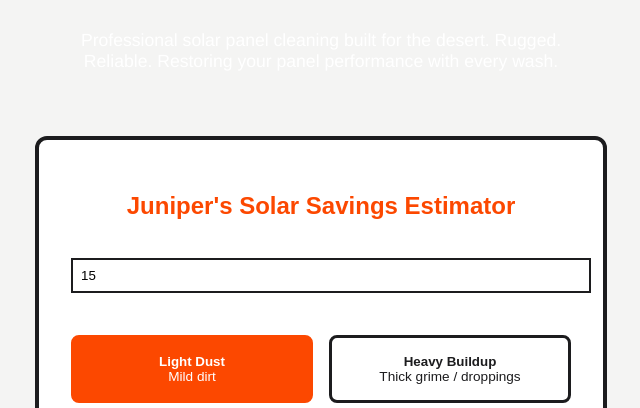
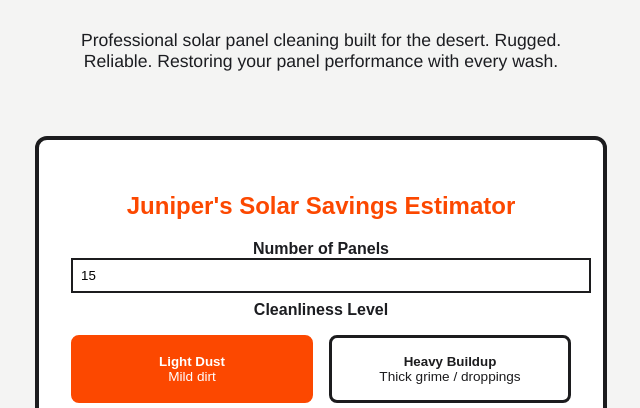
Before and after one commit to bryshaw/juniper, a plain HTML site: page index.html in a window 1280 px wide. Shown: the part 392-800 px from the top of the page, without its empty margins (319-959 px from the left). Drawn offline with Linux system fonts and the light colour scheme.

Commit message:
Update index.html

```diff
--- a/index.html
+++ b/index.html
@@ -9,7 +9,7 @@
       margin: 0;
       font-family: 'Helvetica Neue', sans-serif;
       background-color: #F4F4F3;
-      color: #fff;
+      color: #1C1D21;
       display: flex;
       flex-direction: column;
       align-items: center;
```
